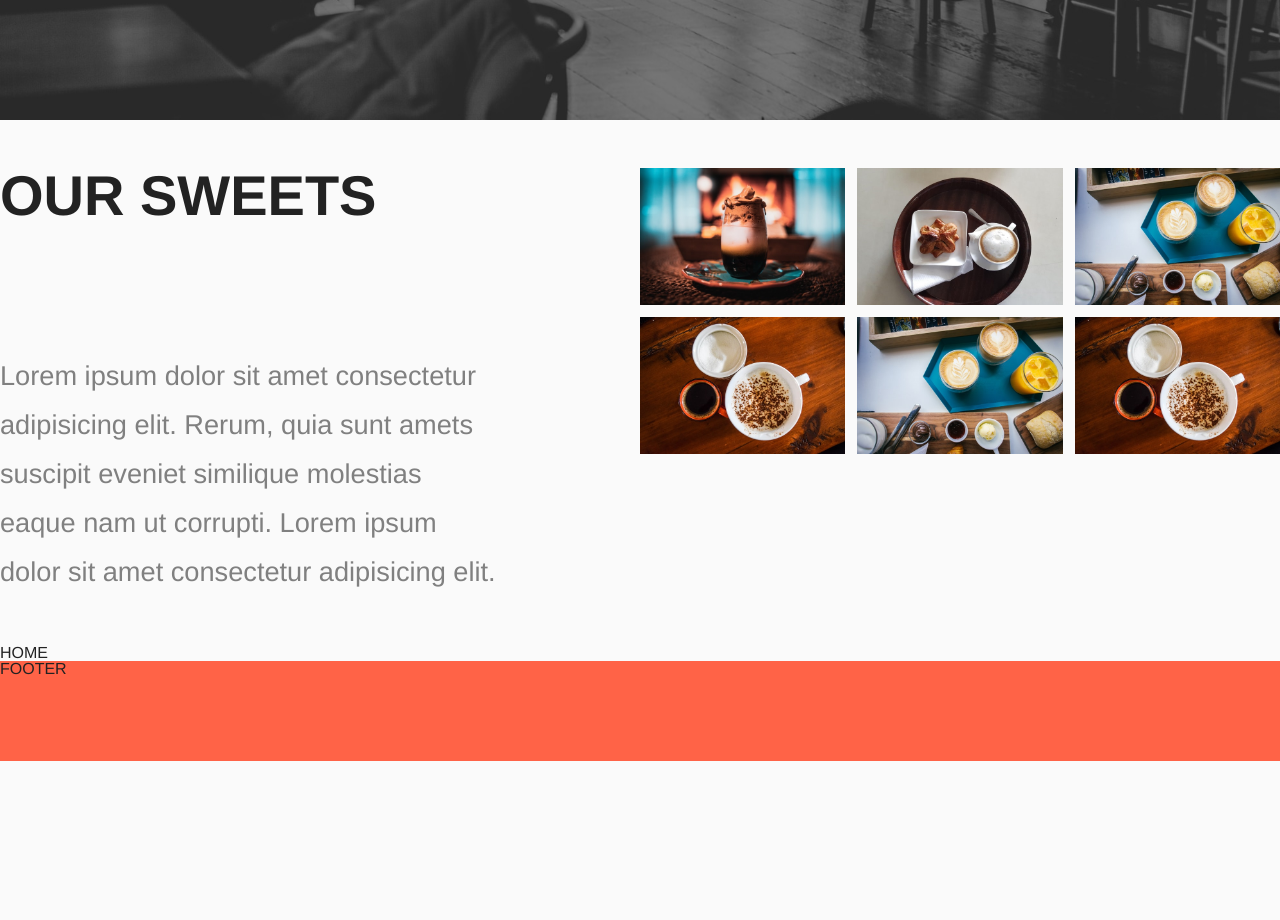
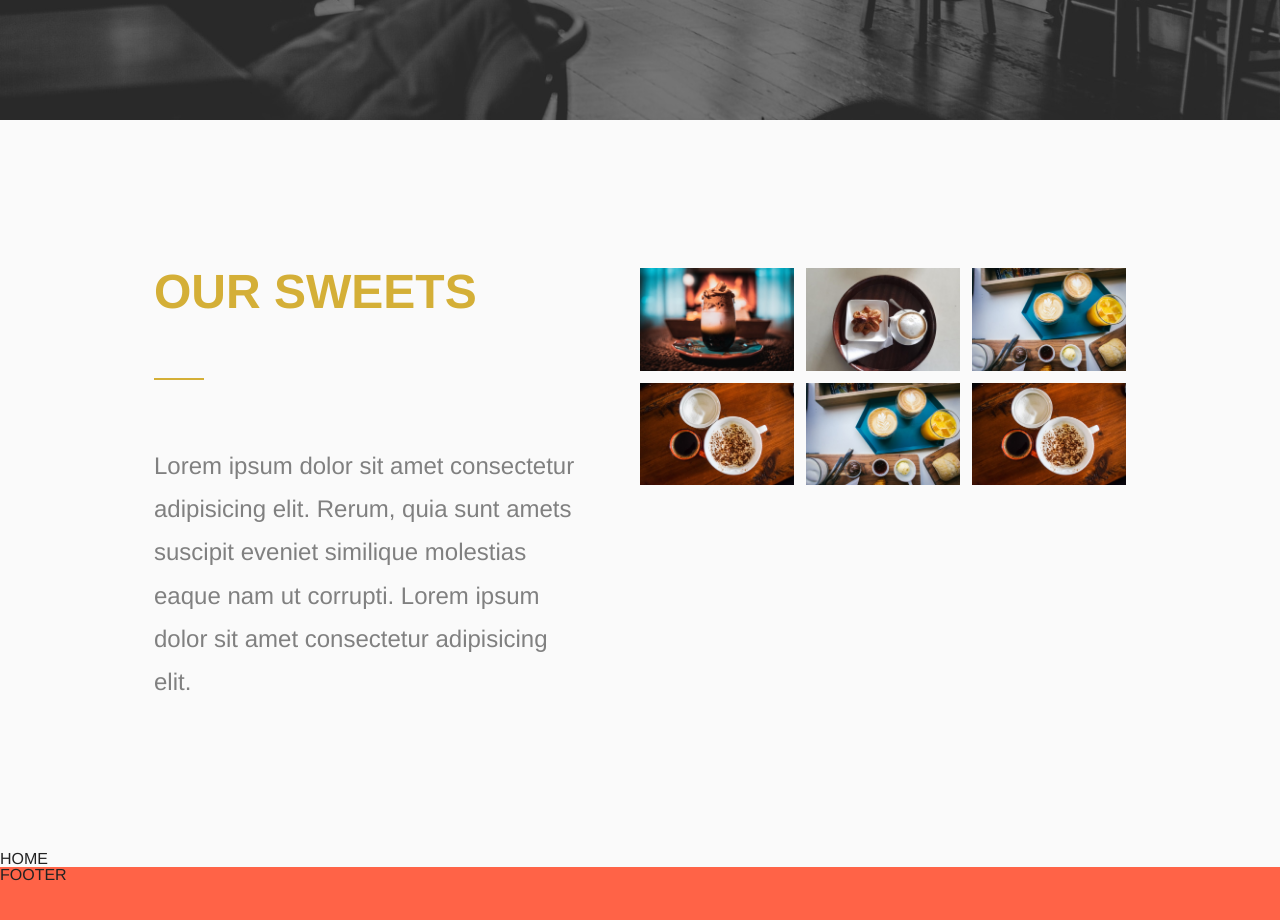
Before and after one commit to kasia-kusz/CoffeHouse-React, a React (Create React App) app in the folder coffeehouse-react/: page / in a window 1280 px wide. Shown: the part 680-1600 px from the top of the page. Before the commit the page ends 1441 px from the top, so only its background shows below. Built offline with nearby package versions, Linux system fonts and the light colour scheme.

Commit message:
Section wrapper styling

```diff
--- a/coffeehouse-react/src/components/Introduction/Introduction.js
+++ b/coffeehouse-react/src/components/Introduction/Introduction.js
@@ -13,8 +13,10 @@ import latte from "../../assets/latte.jpg";
 import dessert from "../../assets/dessert.jpg";
 import breakfast from "../../assets/breakfast.jpg";
 import iceCoffee from "../../assets/icecoffee.jpg";
+import { Wrapper } from "../Wrappers/sectionwrapper-styles";
 
 const Introduction = () => (
+  <Wrapper>
     <Intro>
       <Content>
         <Title>OUR SWEETS</Title>
@@ -45,5 +47,6 @@ const Introduction = () => (
         </ImageWrapper>
       </SmallGallery>
     </Intro>
+  </Wrapper>
 );
 export default Introduction;
--- a/coffeehouse-react/src/components/Introduction/introduction-styles.js
+++ b/coffeehouse-react/src/components/Introduction/introduction-styles.js
@@ -31,8 +31,8 @@ export const Content = styled.div`
   }
 `;
 export const Title = styled.h1`
-  font-size: 3.5rem;
-  color: $primary-color;
+  font-size: 3rem;
+  color: ${({ theme }) => theme.colors.primaryColor};
   margin-bottom: 8rem;
   position: relative;
   display: inline-block;
@@ -43,7 +43,7 @@ export const Title = styled.h1`
     left: 0;
     height: 2px;
     width: 50px;
-    background-color: $primary-color;
+    background-color: ${({ theme }) => theme.colors.primaryColor};
   }
   @media screen and (max-width: ${({ theme }) =>
       theme.breakpoints.tablet_big}) {
@@ -56,7 +56,7 @@ export const Title = styled.h1`
 
 export const Text = styled.p`
   color: gray;
-  font-size: 1.7rem;
+  font-size: 1.5rem;
   line-height: 1.8;
   max-width: 500px;
   @media screen and (max-width: ${({ theme }) =>
--- a/coffeehouse-react/src/components/Showcase/styles.js
+++ b/coffeehouse-react/src/components/Showcase/styles.js
@@ -9,7 +9,6 @@ export const Container = styled.div`
 
 export const MainShowcase = styled.div`
   background-color: ${({ theme }) => theme.colors.darkColor};
-  //background-color: #333;
   height: 100vh;
   &:after {
     content: "";
--- /dev/null
+++ b/coffeehouse-react/src/components/Wrappers/sectionwrapper-styles.js
@@ -0,0 +1,23 @@
+import styled, { css } from "styled-components";
+
+export const Wrapper = styled.div`
+  max-width: 1400px;
+  margin: 0 auto;
+  padding: 100px 0;
+
+  @media screen and (max-width: ${({ theme }) => theme.breakpoints.laptop}) {
+    max-width: 1080px;
+  }
+  @media screen and (max-width: ${({ theme }) =>
+      theme.breakpoints.laptop_small}) {
+    max-width: 972px;
+  }
+  @media screen and (max-width: ${({ theme }) =>
+      theme.breakpoints.tablet_big}) {
+    max-width: 729px;
+  }
+  @media screen and (max-width: ${({ theme }) =>
+      theme.breakpoints.tablet_small}) {
+    max-width: 495px;
+  }
+`;
```
Also changed, not shown: coffeehouse-react/src/components/Wrappers/SectionWrapper.js (added, +8 -0 lines). Lines whose indentation alone changed are shown as unchanged.
